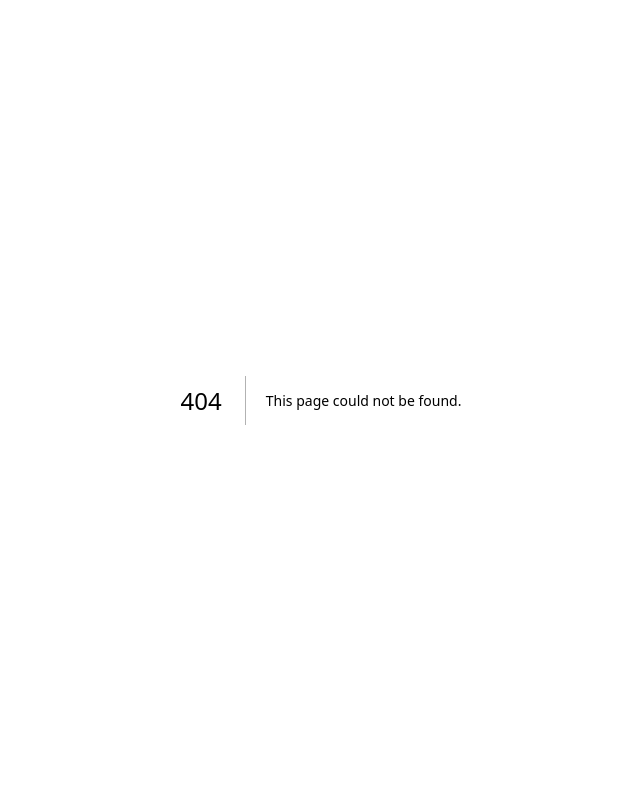
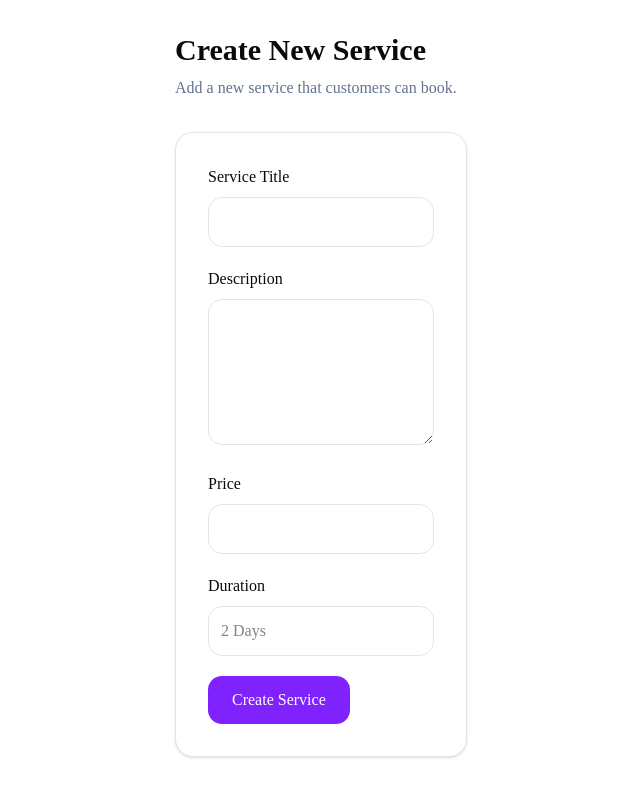
Before and after one commit to adityatiw1354-spec/sellurskill, a Next.js app in the folder sellurskills/: page /provider/services/new in a window 1280 px wide. Before the commit this address had no page. Shown: the top 796 px of the page, without its empty margins (319-959 px from the left). Built offline with nearby package versions, Linux system fonts and the light colour scheme.

Commit message:
Initial Commit

```diff
--- /dev/null
+++ b/sellurskills/app/api/services/route.ts
@@ -0,0 +1,52 @@
+import { NextResponse } from "next/server";
+import { createClient } from "@/lib/supabase/server";
+
+export async function POST(request: Request) {
+  try {
+    const supabase = await createClient();
+
+    const {
+      data: { user },
+    } = await supabase.auth.getUser();
+
+    if (!user) {
+      return NextResponse.json(
+        { error: "Unauthorized" },
+        { status: 401 }
+      );
+    }
+
+    const body = await request.json();
+
+    const { error } = await supabase
+      .from("services")
+      .insert({
+        provider_id: user.id,
+        title: body.title,
+        description: body.description,
+        price: body.price,
+        duration: body.duration,
+        status: "active",
+      });
+
+    if (error) {
+      console.error(error);
+
+      return NextResponse.json(
+        { error: error.message },
+        { status: 500 }
+      );
+    }
+
+    return NextResponse.json({
+      success: true,
+    });
+  } catch (error) {
+    console.error(error);
+
+    return NextResponse.json(
+      { error: "Internal Server Error" },
+      { status: 500 }
+    );
+  }
+}
--- /dev/null
+++ b/sellurskills/app/provider/services/new/page.tsx
@@ -0,0 +1,19 @@
+import { ServiceForm } from "@/components/provider/service-form";
+
+export default function NewServicePage() {
+  return (
+    <div className="mx-auto max-w-3xl p-8">
+      <div className="mb-8">
+        <h1 className="text-3xl font-bold">
+          Create New Service
+        </h1>
+
+        <p className="mt-2 text-slate-500">
+          Add a new service that customers can book.
+        </p>
+      </div>
+
+      <ServiceForm />
+    </div>
+  );
+}
--- /dev/null
+++ b/sellurskills/components/provider/service-form.tsx
@@ -0,0 +1,105 @@
+"use client";
+
+import { useState } from "react";
+
+export function ServiceForm() {
+  const [loading, setLoading] = useState(false);
+
+async function handleSubmit(
+  e: React.FormEvent<HTMLFormElement>
+) {
+  e.preventDefault();
+
+  const formElement = e.currentTarget;
+  const formData = new FormData(formElement);
+
+  setLoading(true);
+
+  const response = await fetch("/api/services", {
+    method: "POST",
+    headers: {
+      "Content-Type": "application/json",
+    },
+    body: JSON.stringify({
+      title: formData.get("title"),
+      description: formData.get("description"),
+      price: Number(formData.get("price")),
+      duration: formData.get("duration"),
+    }),
+  });
+
+  setLoading(false);
+
+  if (response.ok) {
+    alert("Service created successfully");
+    formElement.reset();
+  } else {
+    alert("Something went wrong");
+  }
+}
+
+  return (
+    <form
+      onSubmit={handleSubmit}
+      className="space-y-5 rounded-2xl border bg-white p-8 shadow-sm"
+    >
+      <div>
+        <label className="mb-2 block font-medium">
+          Service Title
+        </label>
+
+        <input
+          name="title"
+          required
+          className="w-full rounded-xl border p-3"
+        />
+      </div>
+
+      <div>
+        <label className="mb-2 block font-medium">
+          Description
+        </label>
+
+        <textarea
+          name="description"
+          required
+          rows={5}
+          className="w-full rounded-xl border p-3"
+        />
+      </div>
+
+      <div>
+        <label className="mb-2 block font-medium">
+          Price
+        </label>
+
+        <input
+          type="number"
+          name="price"
+          required
+          className="w-full rounded-xl border p-3"
+        />
+      </div>
+
+      <div>
+        <label className="mb-2 block font-medium">
+          Duration
+        </label>
+
+        <input
+          name="duration"
+          placeholder="2 Days"
+          required
+          className="w-full rounded-xl border p-3"
+        />
+      </div>
+
+      <button
+        disabled={loading}
+        className="rounded-xl bg-violet-600 px-6 py-3 text-white"
+      >
+        {loading ? "Creating..." : "Create Service"}
+      </button>
+    </form>
+  );
+}
```
